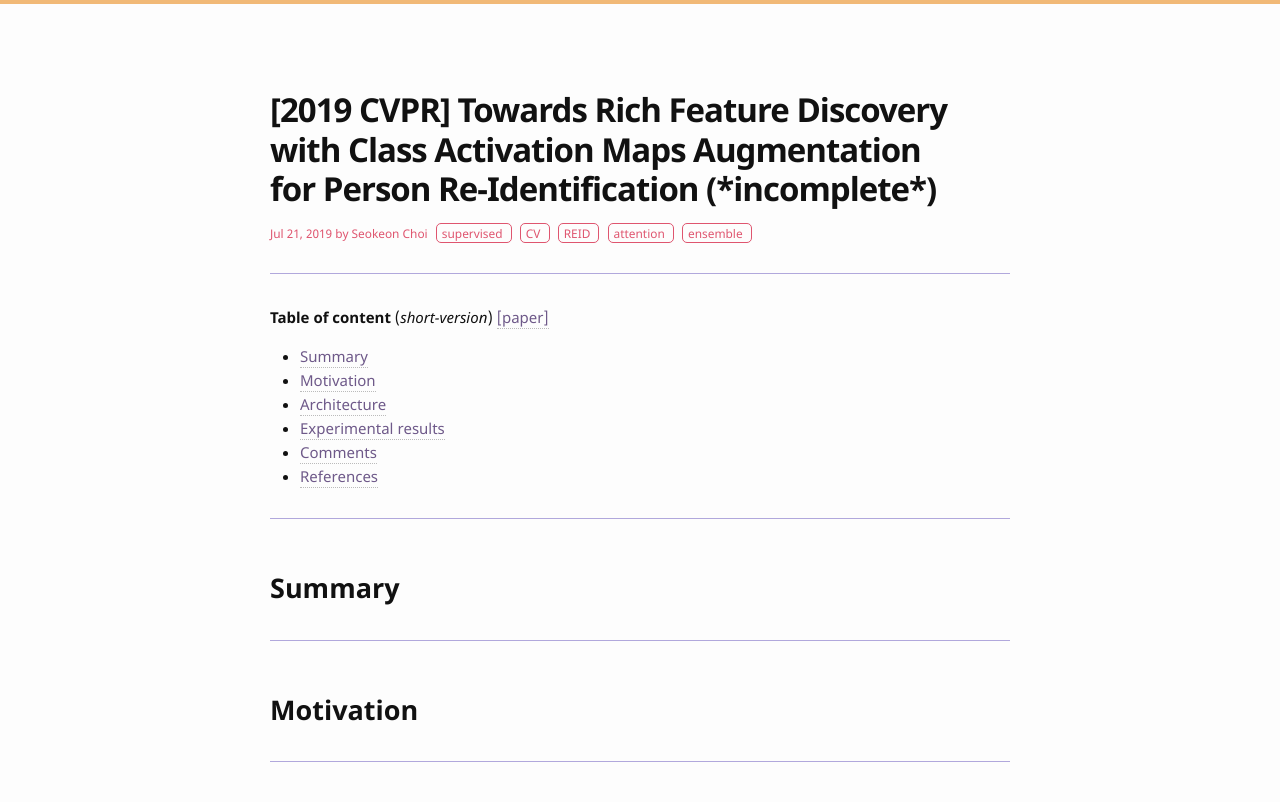
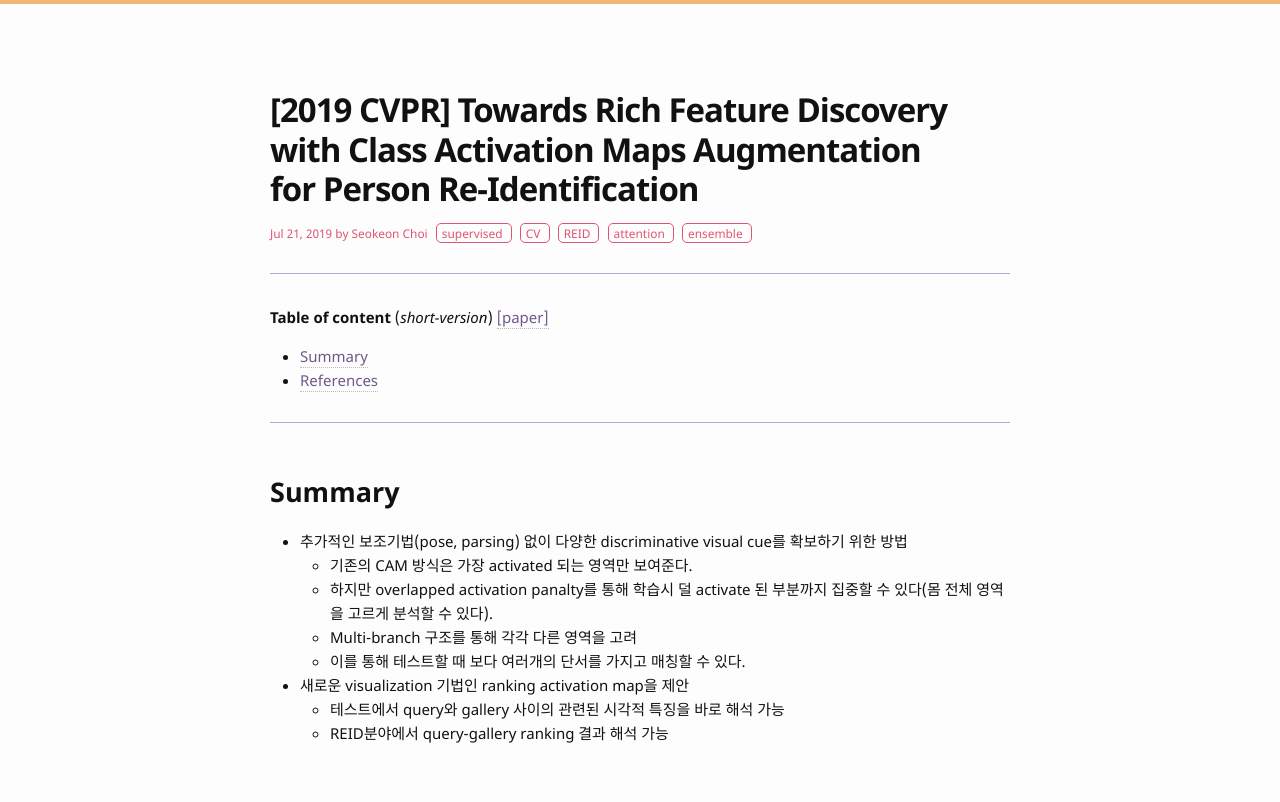
Before and after one commit to bismex/bismex.github.io, a Jekyll site: the page built from _posts/2019-07-21-CAMA.md, in a window 1280 px wide and 1400 px high. Shown: the top 802 px of the window. Built offline with Jekyll 4.4.1, drawn with Linux system fonts in a browser that asks for light colours; some of the changed text lies outside the part shown.

Commit message:
Update 2019-07-21-CAMA.md

```diff
--- a/_posts/2019-07-21-CAMA.md
+++ b/_posts/2019-07-21-CAMA.md
@@ -1,6 +1,6 @@
 ---
 layout: post
-title: "[2019 CVPR] Towards Rich Feature Discovery with Class Activation Maps Augmentation for Person Re-Identification (*incomplete*)"
+title: "[2019 CVPR] Towards Rich Feature Discovery with Class Activation Maps Augmentation for Person Re-Identification"
 date: 2019-07-21 12:00:00
 tags: supervised CV REID attention ensemble
 ---
@@ -19,45 +19,44 @@
 
 ## Summary
 
----
-
-## Motivation
-
----
-
-## Architecture
-
-
-<p align="center" style="font-weight: bold;">
-[Notation]
-</p>
-
-{: class="info"}
-| Symbol | Mean |
-| ---------- | ---------- |
-|  |  |
-|  |  |
-|  |  |
-|  |  |
-|  |  |
-| ---------- | ---------- |
+- 추가적인 보조기법(pose, parsing) 없이 다양한 discriminative visual cue를 확보하기 위한 방법
+  - 기존의 CAM 방식은 가장 activated 되는 영역만 보여준다.
+  - 하지만 overlapped activation panalty를 통해 학습시 덜 activate 된 부분까지 집중할 수 있다(몸 전체 영역을 고르게 분석할 수 있다).
+  - Multi-branch 구조를 통해 각각 다른 영역을 고려
+  - 이를 통해 테스트할 때 보다 여러개의 단서를 가지고 매칭할 수 있다.
+- 새로운 visualization 기법인 ranking activation map을 제안
+  - 테스트에서 query와 gallery 사이의 관련된 시각적 특징을 바로 해석 가능
+  - REID분야에서 query-gallery ranking 결과 해석 가능
 
 <br/>
+<p align="center" style="color: #e01f1f; font-weight: bold;">[RAM 컨셉]</p>
+![picture]({{ '/assets/images/CAMA01.png' | relative_url }}){: style="width: 70%;" class="center"}
+<br/>
 
+- 전체 프레임워크
+  - ResNet50 backbone(conv4까지) 이후에 conv5부터 3개의 branch 존재
+  - 각 branch별로 GAP + softmax를 통해 class score 추정
+  - 각 branch별로 CAM 적용
+  - Overlapped Activation Penalty (OAP)를 통해 CAM에 의해 activate 되는 결과 달라지도록 학습
+  - OAP와 CE loss의 균형을 통해 학습
+  - Ranking Activation Map (RAM)를 통해 결과확인
 
 
 <br/>
-<p align="center" style="color: #e01f1f; font-weight: bold;">[XXX]</p>
-![picture]({{ '/assets/images/CAMA01.png' | relative_url }}){: style="width: 100%;" class="center"}
+<p align="center" style="color: #e01f1f; font-weight: bold;">[전체 프레임워크]</p>
+![picture]({{ '/assets/images/CAMA02.png' | relative_url }}){: style="width: 100%;" class="center"}
 <br/>
 
----
+<br/>
+<p align="center" style="color: #e01f1f; font-weight: bold;">[Ranking Activation Map(RAM)]</p>
+![picture]({{ '/assets/images/CAMA03.png' | relative_url }}){: style="width: 70%;" class="center"}
+<br/>
 
-## Experimental results
+<br/>
+<p align="center" style="color: #e01f1f; font-weight: bold;">[Branch별 RAM 결과와 aggregated 결과]</p>
+![picture]({{ '/assets/images/CAMA04.png' | relative_url }}){: style="width: 70%;" class="center"}
+<br/>
 
----
-
-## Comments
 
 ---
 
```
